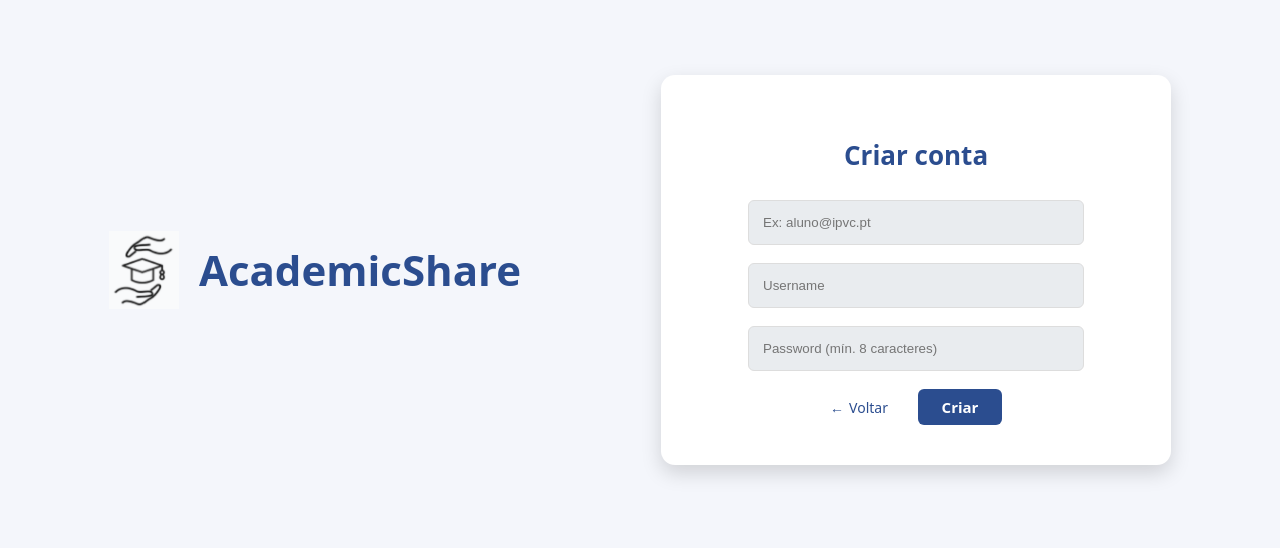
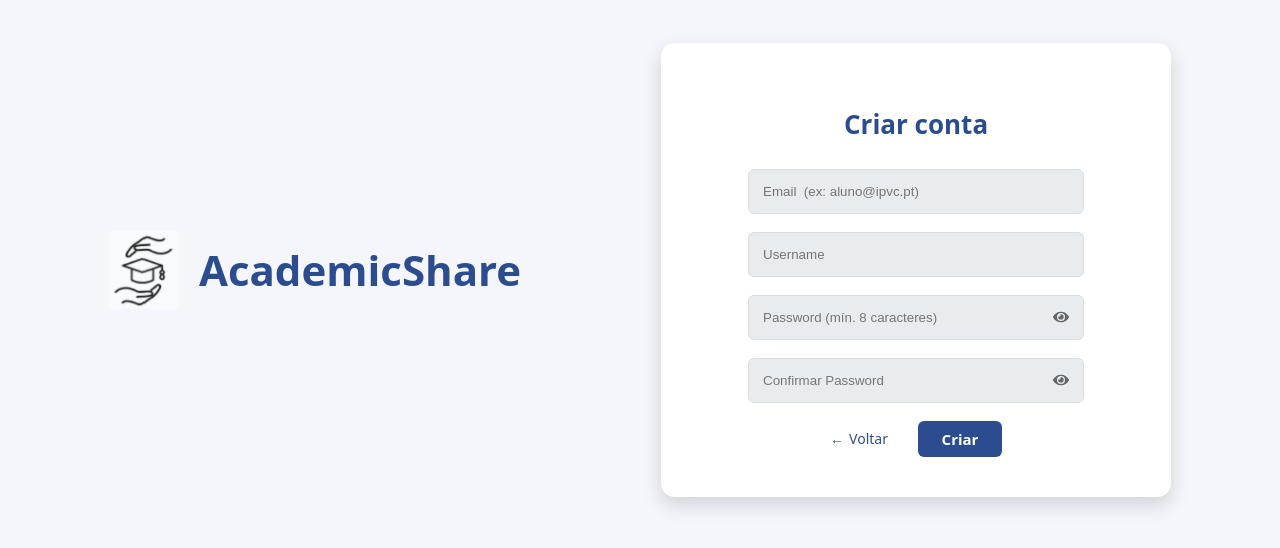
Before and after one commit to TomasF05/AcademicShare, a React app in the folder frontend/: page /register in a window 1280 px wide. Shown: the part 130-678 px from the top of the page. Built offline with nearby package versions, Linux system fonts and the light colour scheme; no server answers; the HTML template or start-up script is replaced by a standard one.

Commit message:
Registo: confirmar password

```diff
--- a/frontend/src/pages/Login.jsx
+++ b/frontend/src/pages/Login.jsx
@@ -59,7 +59,7 @@ const Login = () => {
             <input
               className="auth-input"
               type="email"
-              placeholder="Username ou email"
+              placeholder="Email"
               value={email}
               onChange={(e) => setEmail(e.target.value)}
               required
@@ -87,7 +87,7 @@ const Login = () => {
 
             <div className="auth-footer-stack">
               <p className="auth-text-small">
-                Ainda não tem conta? <Link to="/register" className="auth-link-blue">Sign in</Link>
+                Ainda não tem conta? <Link to="/register" className="auth-link-blue">Registar</Link>
               </p>
               <button className="auth-button-full" type="submit">Entrar</button>
             </div>
--- a/frontend/src/pages/Register.jsx
+++ b/frontend/src/pages/Register.jsx
@@ -2,11 +2,16 @@ import { useState } from "react";
 import { Link } from "react-router-dom";
 import "../styles/auth.css";
 import logo from "../assets/logo.png";
+import { FaEye, FaEyeSlash } from "react-icons/fa";
+
 
 const Register = () => {
   const [name, setName] = useState("");
   const [email, setEmail] = useState("");
   const [password, setPassword] = useState("");
+  const [confirmPassword, setConfirmPassword] = useState("");
+  const [showPassword, setShowPassword] = useState(false);
+  const [showConfirmPassword, setShowConfirmPassword] = useState(false);
   const [error, setError] = useState("");
 
   const API_URL = import.meta.env.VITE_API_URL;
@@ -15,13 +20,19 @@ const Register = () => {
     e.preventDefault();
     setError("");
 
-    // 1. VALIDAÇÃO DA PASSWORD (8 caracteres)
+    // 1. VALIDAÇÃO: As passwords são iguais?
+    if (password !== confirmPassword) {
+      setError("As passwords não coincidem.");
+      return;
+    }
+
+    // 2. VALIDAÇÃO DA PASSWORD (8 caracteres)
     if (password.length < 8) {
       setError("A password deve ter pelo menos 8 caracteres.");
       return;
     }
 
-    // 2. VALIDAÇÃO DO EMAIL INSTITUCIONAL (@ipvc.pt)
+    // 3. VALIDAÇÃO DO EMAIL INSTITUCIONAL (@ipvc.pt)
     if (!email.endsWith("@ipvc.pt")) {
       setError("Deve utilizar um email institucional (@ipvc.pt).");
       return;
@@ -63,7 +74,7 @@ const Register = () => {
             <input
               className="auth-input"
               type="email"
-              placeholder="Ex: aluno@ipvc.pt"
+              placeholder="Email  (ex: aluno@ipvc.pt)"
               value={email}
               onChange={(e) => setEmail(e.target.value)}
               // Validação nativa do browser para terminar em @ipvc.pt
@@ -81,15 +92,40 @@ const Register = () => {
               required
             />
 
+            <div className="password-container">
               <input
                 className="auth-input"
-              type="password"
+                type={showPassword ? "text" : "password"}
                 placeholder="Password (mín. 8 caracteres)"
                 value={password}
                 onChange={(e) => setPassword(e.target.value)}
                 minLength={8}
                 required
               />
+              <span
+                className="password-toggle-icon"
+                onClick={() => setShowPassword(!showPassword)}
+              >
+                {showPassword ? <FaEyeSlash /> : <FaEye />}
+              </span>
+            </div>
+
+            <div className="password-container">
+              <input
+                className="auth-input"
+                type={showConfirmPassword ? "text" : "password"}
+                placeholder="Confirmar Password"
+                value={confirmPassword}
+                onChange={(e) => setConfirmPassword(e.target.value)}
+                required
+              />
+              <span
+                className="password-toggle-icon"
+                onClick={() => setShowConfirmPassword(!showConfirmPassword)}
+              >
+                {showConfirmPassword ? <FaEyeSlash /> : <FaEye />}
+              </span>
+            </div>
 
             {error && <p style={{ color: "red", fontSize: "14px", textAlign: "center", marginBottom: "10px" }}>{error}</p>}
 
```
Also changed, not shown: 1 other file (tests, documents, lock files or other folders). Lines whose indentation alone changed are shown as unchanged.
